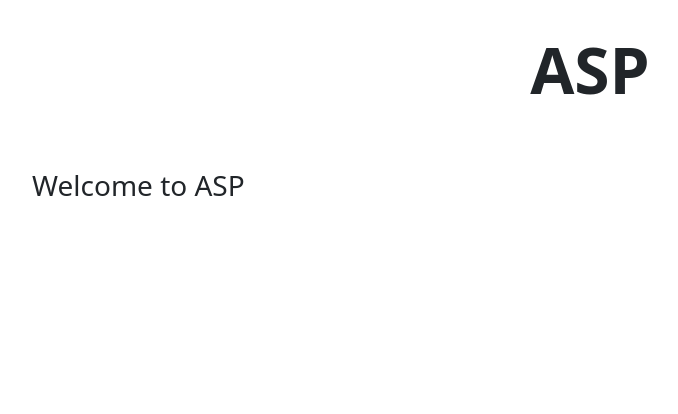
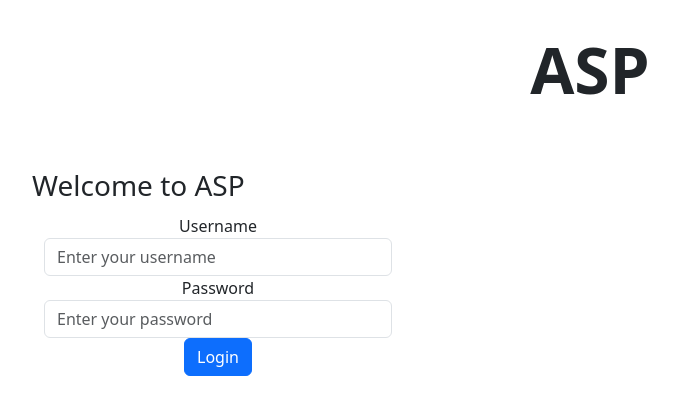
Before and after one commit to petrenko4/tia-project, a React (Vite) app in the folder ASP/asp-fe/: page / in a window 1280 px wide. Shown: the top 414 px of the page, without its empty margins (50-728 px from the left). Built offline with nearby package versions, Linux system fonts and the light colour scheme.

Commit message:
start auth

```diff
--- a/ASP/asp-fe/src/App.jsx
+++ b/ASP/asp-fe/src/App.jsx
@@ -11,6 +11,8 @@ import WelcomeScreen from './pages/WelcomeScreen';
 import UploadMusic from './pages/UploadMusic';
 
 function App() {
+  const [error, setError] = useState('');
+  const [authStatus, setAuthStatus] = useState(false);
 
   return (
     <>
@@ -22,27 +24,27 @@ function App() {
         <Routes>
           <Route
             path = "/"
-            element={<WelcomeScreen/>}
+            element={<WelcomeScreen error = {error} setError = {setError} setAuthStatus = {setAuthStatus}/>}
           />
           <Route
             path="/playlists"
-            element={<PlaylistView/>}
+            element={<PlaylistView error = {error} setError = {setError} setAuthStatus = {setAuthStatus}/>}
           />
           <Route
             path="/browsing"
-            element={<BrowsingPage/>}
+            element={<BrowsingPage error = {error} setError = {setError} setAuthStatus = {setAuthStatus}/>}
           />
           <Route
             path="/upload"
-            element={<UploadMusic/>}
+            element={<UploadMusic error = {error} setError = {setError} setAuthStatus = {setAuthStatus}/>}
           />
           <Route
             path="/library"
-            element={<MusicLibraryPage/>}
+            element={<MusicLibraryPage error = {error} setError = {setError} setAuthStatus = {setAuthStatus}/>}
           />
           <Route
             path="/newRelease"
-            element={<CreateReleasePage/>}
+            element={<CreateReleasePage error = {error} setError = {setError} setAuthStatus = {setAuthStatus}/>}
           />
         </Routes>
       </BrowserRouter>
--- a/ASP/asp-fe/src/pages/WelcomeScreen.jsx
+++ b/ASP/asp-fe/src/pages/WelcomeScreen.jsx
@@ -1,7 +1,53 @@
-
+import { useState, useEffect } from "react";
+import { useNavigate } from "react-router-dom";
 import '../styles/commonStyles.css';
 
-function WelcomeScreen() {
+const login = (username, password) => {
+    return new Promise((resolve, reject) => {
+        setTimeout(() => {
+            if (username === 'admin' && password === 'admin') {
+                resolve();
+            } else {
+                reject(new Error('Invalid username or password.'));
+            }
+        }, 1000);
+    });
+};
+
+function WelcomeScreen(props) {
+    const [login, setLogin] = useState('');
+    const [password, setPassword] = useState('');
+
+    const handleUsernameChange = (event) => {
+        setLogin(event.target.value);
+    };
+
+    const handlePasswordChange = (event) => {
+        setPassword(event.target.value);
+    };
+
+    const navigate = useNavigate();
+
+    const handleSubmit = (event) => {
+        event.preventDefault();
+        if (username === '' || password === '') {
+            console.log('Please enter a username and password.');
+            props.setError('Please enter a username and password.');
+            return;
+        }
+
+        login(username, password)
+            .then(() => {
+                props.setAuthStatus(true);
+                navigate('/library');
+            })
+            .catch((error) => {
+                console.log(error.message);
+                props.setError(error.message);
+            });
+        props.setError('');
+
+    };
 
     return (
         <div className="row mb-3 d-flex justify-content-center align-items-center ">
@@ -9,7 +55,39 @@ function WelcomeScreen() {
                 <div className="h3 py-1">Welcome to ASP</div>
             </div>
             <div className="col-sm" />
+            <div className="row">
+                <div className="col-sm-4">
+                    <form onSubmit={handleSubmit}>
+                        <div className="form-group">
+                            <label htmlFor="username">Username</label>
+                            <input
+                                type="text"
+                                id="username"
+                                className="form-control"
+                                value={login}
+                                onChange={handleUsernameChange}
+                                placeholder="Enter your username"
+                            />
+                        </div>
+                        <div className="form-group">
+                            <label htmlFor="password">Password</label>
+                            <input
+                                type="password"
+                                id="password"
+                                className="form-control"
+                                value={password}
+                                onChange={handlePasswordChange}
+                                placeholder="Enter your password"
+                            />
+                        </div>
+                        <button type="submit" className="btn btn-primary btn-block">
+                            Login
+                        </button>
+                    </form>
+                </div>
+            </div>
         </div>
+
     )
 }
 
```
Also changed, not shown: ASP/asp-fe/src/services/authService.jsx (added).
